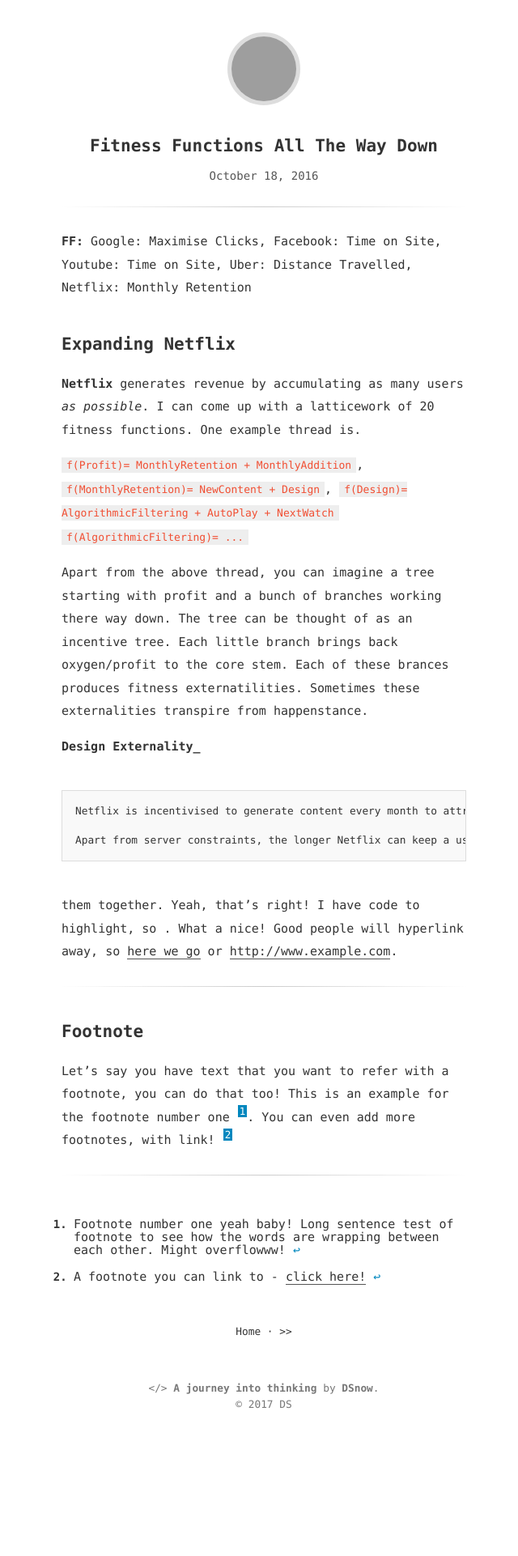
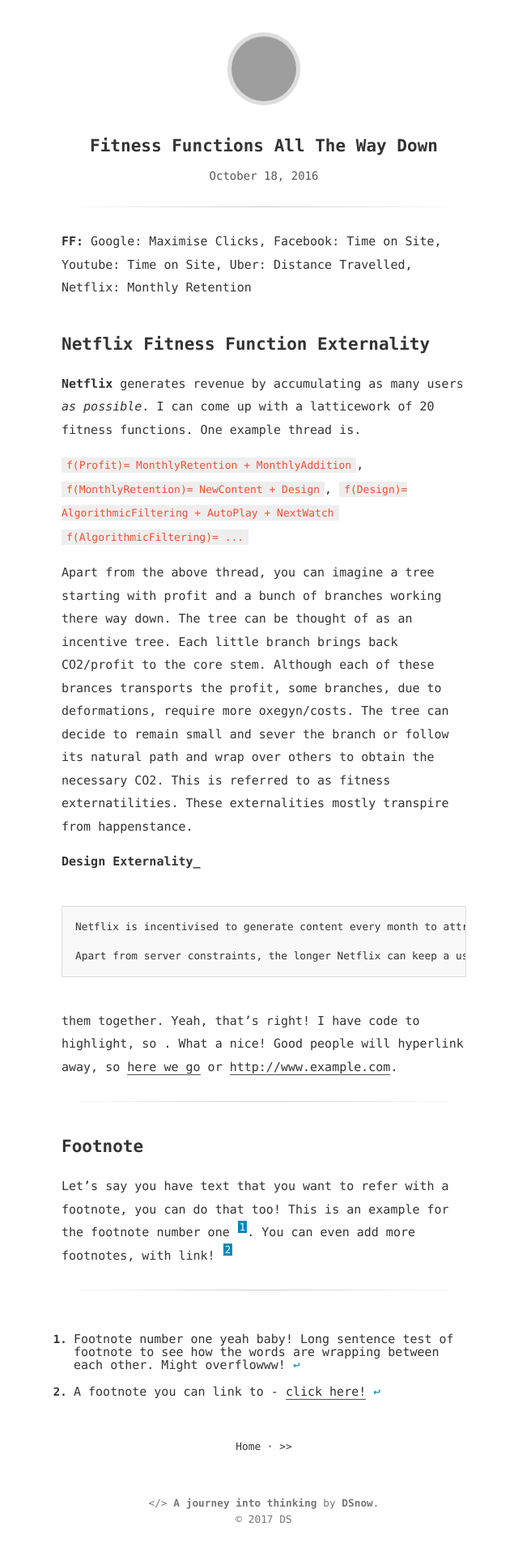
Before and after one commit to firmai/snowde.github.io, a Jekyll site: the page built from _posts/2016-10-18-fitness-functions-all-the-way-down.md, in a window 1280 px wide. Shown: the whole page at 81% size, without its empty margins (314-954 px from the left). Built offline with Jekyll 4.4.1, drawn with Linux system fonts in a browser that asks for light colours; before the commit the page ends 1780 px from its top, so only the background shows below that; grey boxes are pictures that could not be loaded.

Commit message:
Update 2016-10-18-fitness-functions-all-the-way-down.md

````diff
--- a/_posts/2016-10-18-fitness-functions-all-the-way-down.md
+++ b/_posts/2016-10-18-fitness-functions-all-the-way-down.md
@@ -5,7 +5,7 @@ updated: 2017-12-18 10:37
 
 **FF:** Google: Maximise Clicks, Facebook: Time on Site, Youtube: Time on Site, Uber: Distance Travelled, Netflix: Monthly Retention
 
-## Expanding Netflix
+## Netflix Fitness Function Externality
 
 **Netflix** generates revenue by accumulating as many users _as possible_. I can come up with a latticework of 20 fitness functions. One example thread is.
 
@@ -14,7 +14,7 @@ updated: 2017-12-18 10:37
 `f(Design)= AlgorithmicFiltering + AutoPlay + NextWatch`
 `f(AlgorithmicFiltering)= ...`
 
-Apart from the above thread, you can imagine a tree starting with profit and a bunch of branches working there way down. The tree can be thought of as an incentive tree. Each little branch brings back oxygen/profit to the core stem. Each of these brances produces fitness externatilities. Sometimes these externalities transpire from happenstance.
+Apart from the above thread, you can imagine a tree starting with profit and a bunch of branches working there way down. The tree can be thought of as an incentive tree. Each little branch brings back CO2/profit to the core stem. Although each of these brances transports the profit, some branches, due to deformations, require more oxegyn/costs. The tree can decide to remain small and sever the branch or follow its natural path and wrap over others to obtain the necessary CO2. This is referred to as fitness externatilities. These externalities mostly transpire from happenstance.
 
 **Design Externality_**
 ```
````
